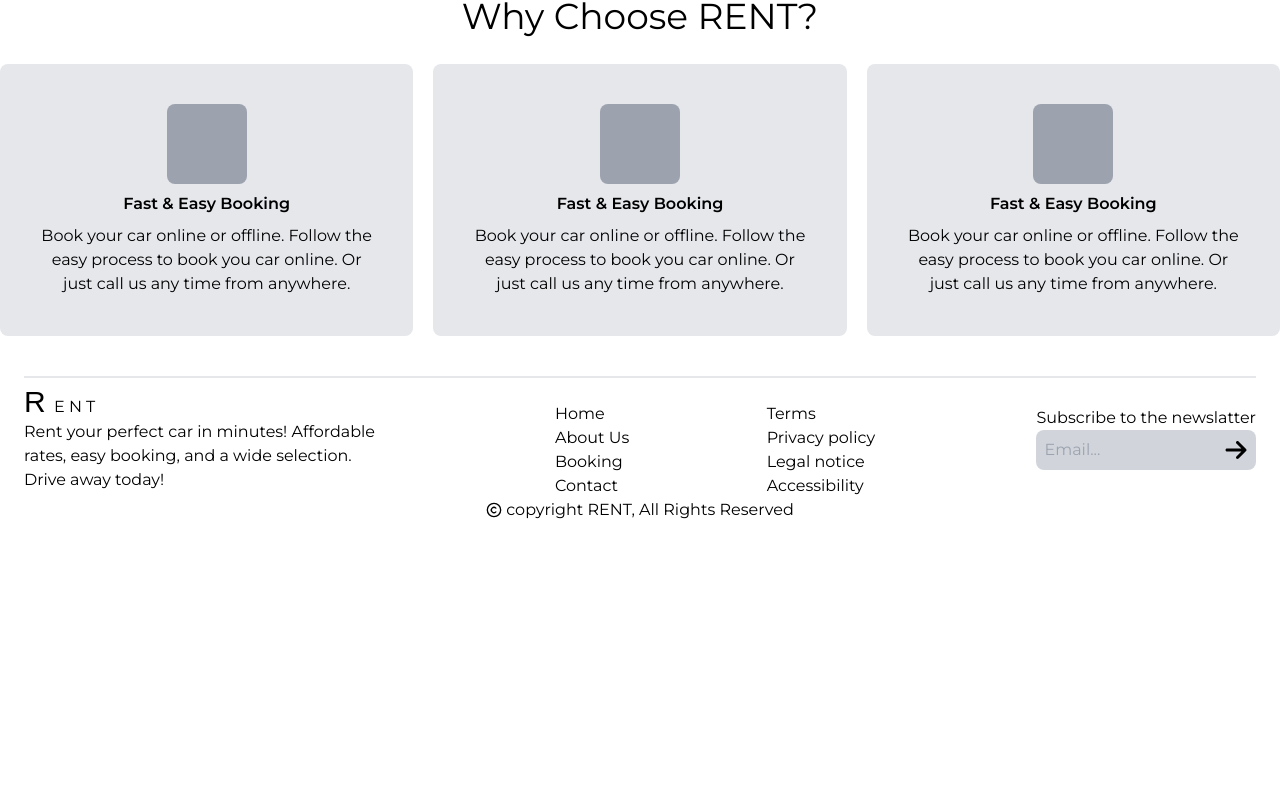
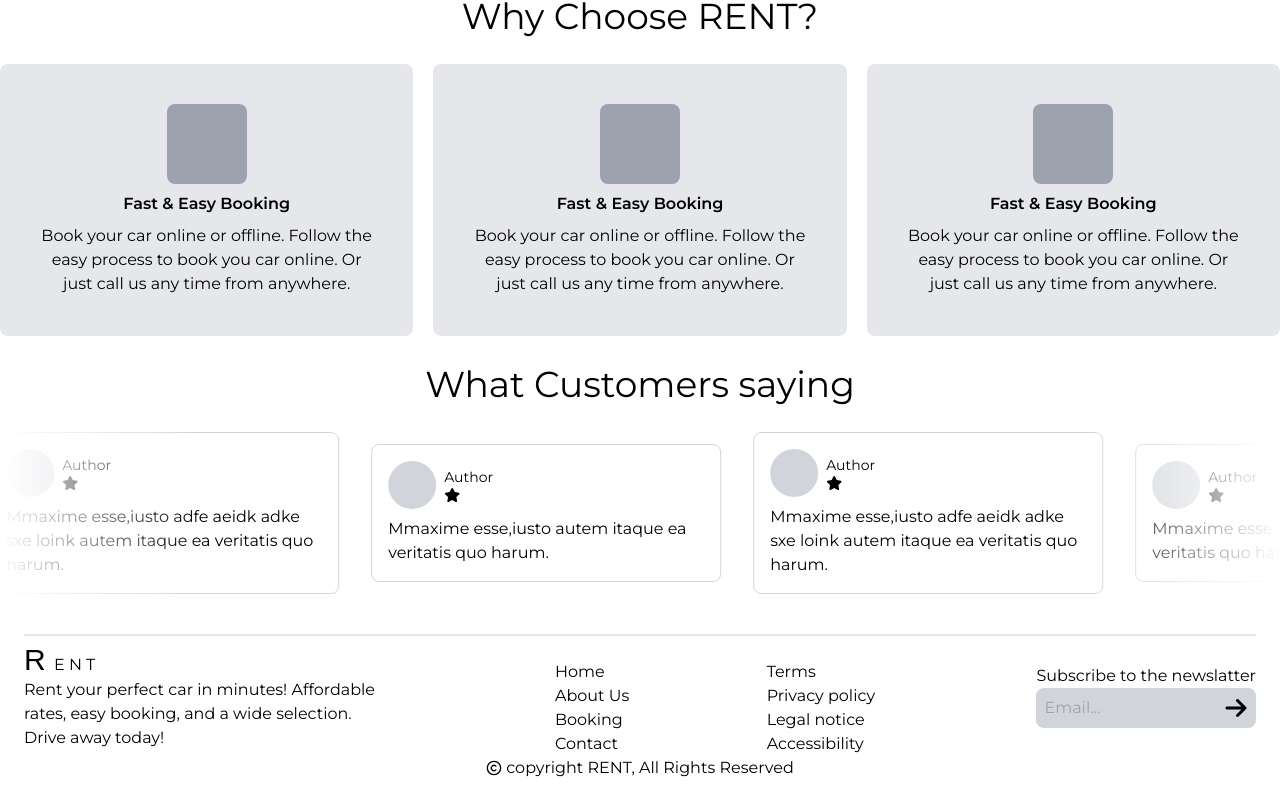
Before and after one commit to KhaledAhmed2004/Car-Rental-Reservation-System-FrontEnd, a React (Vite) app: page / in a window 1280 px wide. Shown: the part 1364-2168 px from the top of the page. Before the commit the page ends 1910 px from the top, so only its background shows below. Built offline with nearby package versions, Linux system fonts and the light colour scheme; a web font is replaced by a local one.

Commit message:
feat(testimonial-section): add testimonial section with tastimonial section and marquee

```diff
--- a/package.json
+++ b/package.json
@@ -12,6 +12,7 @@
   "dependencies": {
     "react": "^18.3.1",
     "react-dom": "^18.3.1",
+    "react-fast-marquee": "^1.6.5",
     "react-icons": "^5.3.0",
     "react-router-dom": "^6.26.1"
   },
--- /dev/null
+++ b/src/components/features/homePage/TestimonialCard.tsx
@@ -0,0 +1,19 @@
+import React from "react";
+import { FaStar } from "react-icons/fa6";
+
+const TestimonialCard = ({ author, review }) => {
+  return (
+    <div className="border border-gray-300 bg-white rounded-lg p-4 mx-4 w-[350px]">
+      <div className="flex items-center gap-2 pb-2">
+        <div className="bg-gray-300 h-12 w-12 rounded-full"></div>
+        <div>
+          <h3 className="text-sm">{author}</h3>
+          <FaStar />
+        </div>
+      </div>
+      <p className="">{review}</p>
+    </div>
+  );
+};
+
+export default TestimonialCard;
--- /dev/null
+++ b/src/components/features/homePage/TestimonialSection.tsx
@@ -0,0 +1,29 @@
+import React from "react";
+import Heading from "../../common/atoms/Heading";
+import TestimonialCard from "./TestimonialCard";
+import Marquee from "react-fast-marquee";
+
+const TestimonialSection = () => {
+  return (
+    <div>
+      <Heading>What Customers saying</Heading>
+
+      <Marquee speed={70} autoFill={true} pauseOnHover={true} gradient={true}>
+        <div className="flex justify-between items-center">
+          <TestimonialCard
+            author={"Author"}
+            review={"Mmaxime esse,iusto autem itaque ea veritatis quo harum."}
+          />
+          <TestimonialCard
+            author={"Author"}
+            review={
+              "Mmaxime esse,iusto adfe aeidk adke sxe  loink autem itaque ea veritatis quo harum."
+            }
+          />
+        </div>
+      </Marquee>
+    </div>
+  );
+};
+
+export default TestimonialSection;
--- a/src/pages/HomePage.tsx
+++ b/src/pages/HomePage.tsx
@@ -2,6 +2,7 @@ import React from "react";
 import HeroSection from "../components/features/homePage/HeroSection";
 import WhyChooseUs from "../components/features/homePage/WhyChooseUs";
 import FeaturedCarsSection from "../components/features/homePage/FeaturedCarsSection";
+import TestimonialSection from "../components/features/homePage/TestimonialSection";
 
 const HomePage = () => {
   return (
@@ -9,6 +10,7 @@ const HomePage = () => {
       <HeroSection />
       <FeaturedCarsSection />
       <WhyChooseUs />
+      <TestimonialSection />
     </div>
   );
 };
```
Also changed, not shown: 1 other file (tests, documents, lock files or other folders).
